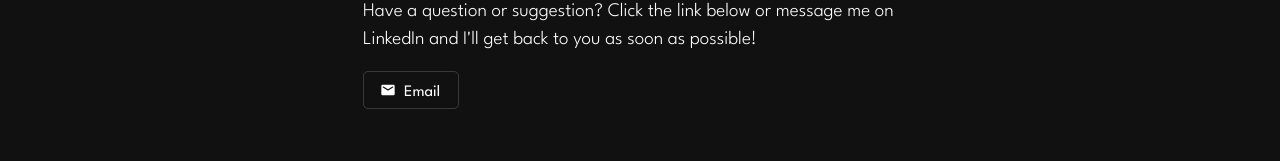
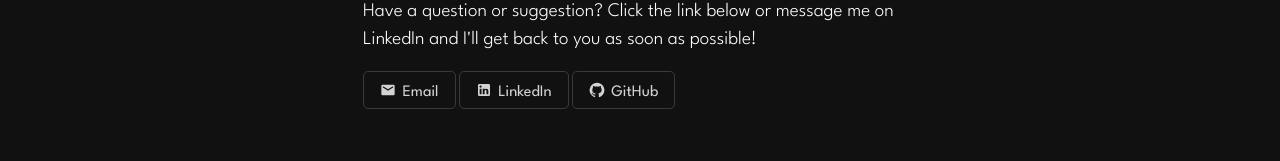
Before and after one commit to colinstoutt/portfolio_colin-stoutt, a Next.js app: page / in a window 1280 px wide. Shown: the part 3415-3576 px from the top of the page. Built offline with nearby package versions, Linux system fonts and the light colour scheme.

Commit message:
add github and linkedin btns

```diff
--- a/src/components/Contact.jsx
+++ b/src/components/Contact.jsx
@@ -1,5 +1,7 @@
 import React from "react";
 import EmailRoundedIcon from "@mui/icons-material/EmailRounded";
+import GitHubIcon from "@mui/icons-material/GitHub";
+import LinkedInIcon from "@mui/icons-material/LinkedIn";
 
 const Contact = () => {
   return (
@@ -11,10 +13,23 @@ const Contact = () => {
         Have a question or suggestion? Click the link below or message me on
         LinkedIn and I&apos;ll get back to you as soon as possible!
       </p>
-      <a href="mailto: colin.stoutt22@gmail.com" className="contact__btn">
-        <EmailRoundedIcon sx={{ color: "white", fontSize: "1rem" }} />
-        <span>Email</span>
-      </a>
+      <div className="contact__btns">
+        <a href="mailto: colin.stoutt22@gmail.com" className="contact__btn">
+          <EmailRoundedIcon sx={{ color: "lightgrey", fontSize: "1rem" }} />
+          <span>Email</span>
+        </a>
+        <a
+          href="https://www.linkedin.com/in/colin-stoutt/"
+          className="contact__btn"
+        >
+          <LinkedInIcon sx={{ color: "lightgrey", fontSize: "1rem" }} />
+          <span>LinkedIn</span>
+        </a>
+        <a href="https://github.com/colinstoutt" className="contact__btn">
+          <GitHubIcon sx={{ color: "lightgrey", fontSize: "1rem" }} />
+          <span>GitHub</span>
+        </a>
+      </div>
     </main>
   );
 };
--- a/src/scss/contact.scss
+++ b/src/scss/contact.scss
@@ -19,10 +19,14 @@
     margin-bottom: 1rem;
   }
 
+  &__btns {
+    display: flex;
+    gap: 0.2rem;
+  }
   &__btn {
     display: flex;
-    width: 6rem;
-    gap: 0.5rem;
+    gap: 0.4rem;
+    justify-content: center;
     align-items: center;
     text-decoration: none;
     padding: 0.5rem 1.5rem;
@@ -30,12 +34,12 @@
     border-radius: 5px;
     padding: 0.5rem 1rem;
     &:hover {
-      border: 1px solid white;
+      border: 1px solid rgb(211, 211, 211);
       cursor: pointer;
     }
 
     & span {
-      color: white;
+      color: lightgrey;
       margin-top: 0.3rem;
     }
   }
```
